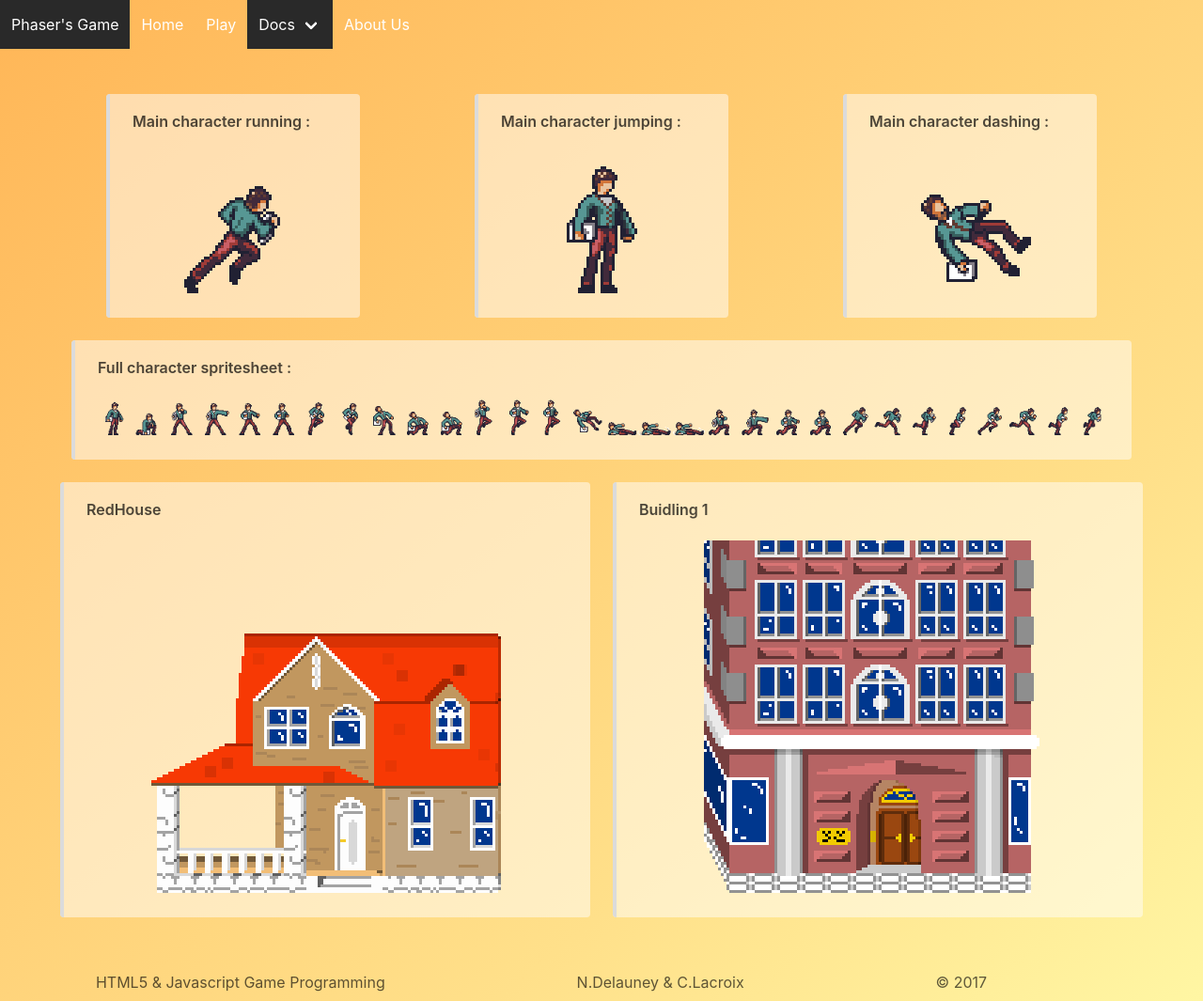
After one commit to Delni/GameProgramming, a PHP site: page /Docs/gallery.php in a window 1280 px wide. The commit adds this page. Shown: the whole page at 94% size. Run offline with PHP 8.4, Linux system fonts and the light colour scheme; some libraries are stand-ins or nearby versions.

Commit message:
:art: :newspaper: Add Gallery and fix docs

```diff
--- /dev/null
+++ b/Docs/gallery.php
@@ -0,0 +1,92 @@
+<!DOCTYPE html>
+<html>
+
+<head>
+<?php include '../PHP/head.php' ?>
+<!--  My CSS -->
+<link rel="stylesheet" href="../assets/master.css">
+</head>
+
+<body>
+  <section class="hero is-bold is-warning is-fullheight">
+    <div class="hero-head">
+      <?php include '../PHP/menu.php' ?>
+    </div>
+    <div class="hero-body">
+      <div class="container">
+        <div class="columns">
+          <div class="container column is-3">
+            <article class="message  has-background-alpha">
+              <div class="message-body">
+                <p class="title is-6">Main character running :</p>
+                <p class="has-text-centered"><a href="../JS/assets/player.gif"><img src="../JS/assets/player.gif" alt="player"></a></p>
+              </div>
+            </article>
+          </div>
+          <div class="container column is-3">
+            <article class="message  has-background-alpha">
+              <div class="message-body">
+                <p class="title is-6">Main character jumping :</p>
+                <p class="has-text-centered"><a href="../JS/assets/player_jump.gif"><img src="../JS/assets/player_jump.gif" alt="player"></a></p>
+              </div>
+            </article>
+          </div>
+          <div class="container column is-3">
+            <article class="message  has-background-alpha">
+              <div class="message-body">
+                <p class="title is-6">Main character dashing :</p>
+                <p class="has-text-centered"><a href="../JS/assets/player_dash.gif"><img src="../JS/assets/player_dash.gif" alt="player"></a></p>
+              </div>
+            </article>
+          </div>
+        </div>
+        <div class="columns">
+          <div class="container column is-12">
+            <article class="message  has-background-alpha">
+              <div class="message-body">
+                <p class="title is-6">Full character spritesheet :</p>
+                <p class="has-text-centered"><a href="../JS/assets/player_spritesheet.png"><img src="../JS/assets/player_spritesheet.png" alt="player"></a></p>
+              </div>
+            </article>
+          </div>
+        </div>
+        <div class="columns">
+          <div class="container column is-6">
+            <article class="message  has-background-alpha">
+              <div class="message-body">
+                <p class="title is-6">RedHouse</p>
+                <p class="has-text-centered"><a href="../JS/assets/RedHouse.png"><img src="../JS/assets/RedHouse.png" alt="redhouse"></a></p>
+              </div>
+            </article>
+          </div>
+          <div class="container column is-6">
+            <article class="message  has-background-alpha">
+              <div class="message-body">
+                <p class="title is-6">Buidling 1</p>
+                <p class="has-text-centered"><a href="../JS/assets/Building1.png"><img src="../JS/assets/Building1.png" alt="building1"></a></p>
+              </div>
+            </article>
+          </div>
+        </div>
+      </div>
+    </div>
+    <div class="hero-foot">
+      <nav class="tabs is-boxed is-fullwidth">
+        <div class="container is-marginless">
+          <ul>
+            <li class=""><a>HTML5 &amp; Javascript Game Programming</a></li>
+            <li><a>N.Delauney &amp; C.Lacroix</a></li>
+            <li><a>&copy; 2017</a></li>
+          </ul>
+        </div>
+      </nav>
+    </div>
+  </section>
+
+  <?php include '../PHP/scripts.php' ?>
+  <script type="text/javascript">
+    $('#docs').addClass('is-active');
+  </script>
+</body>
+
+</html>
--- a/PHP/menu.php
+++ b/PHP/menu.php
@@ -16,7 +16,7 @@
         <div class="navbar-dropdown" id="menu-dd">
           <a class="navbar-item" href="/GameProgramming/Docs/overview.php">Overview</a>
           <a class="navbar-item" href="/GameProgramming/Docs/sources.php">Sources</a>
-          <a class="navbar-item" href="/GameProgramming/Docs/devs.php">Dev' Post</a>
+          <a class="navbar-item" href="/GameProgramming/Docs/gallery.php">Gallery</a>
           <a class="navbar-divider"></a>
           <a class="navbar-item" target="blank" href="https://phaser.io">Phaser <span class="icon"><i class="fa fa-external-link"></i></span></a>
           <a class="navbar-item" target="blank" href="http://bulma.io">Bulma <span class="icon"><i class="fa fa-external-link"></i></span></a>
--- a/assets/master.css
+++ b/assets/master.css
@@ -18,3 +18,12 @@
 hr {
   background-color: rgb(42, 42, 50);
 }
+
+.has-margin-1{
+  margin: 1em;
+  display: inline-block;
+}
+
+.has-background-alpha {
+  background : rgba(255, 255, 255, 0.5)
+}
```
Also changed, not shown: Docs/overview.php (+6 -6 lines), Docs/sources.php (+37 -7 lines), JS/assets/player.gif (added), JS/assets/player_dash.gif (added), JS/assets/player_jump.gif (added).
